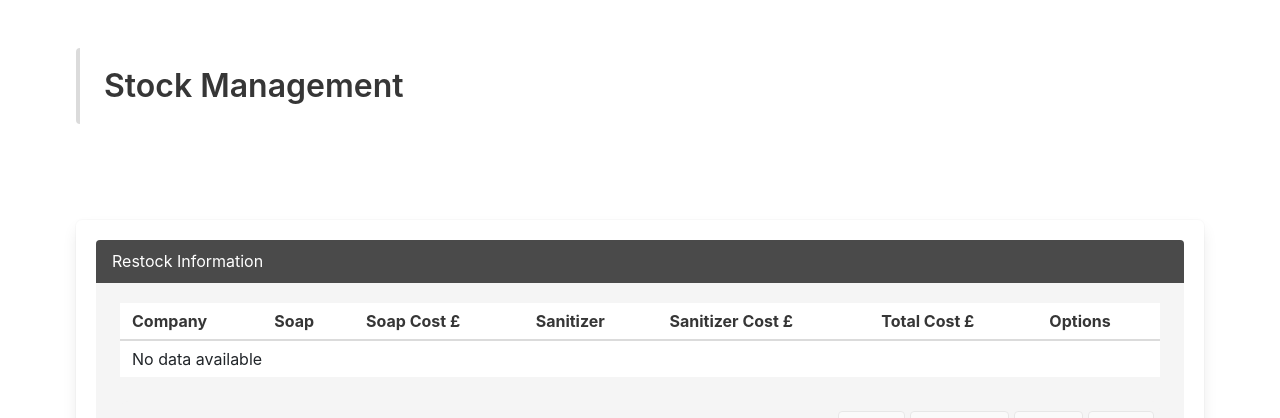
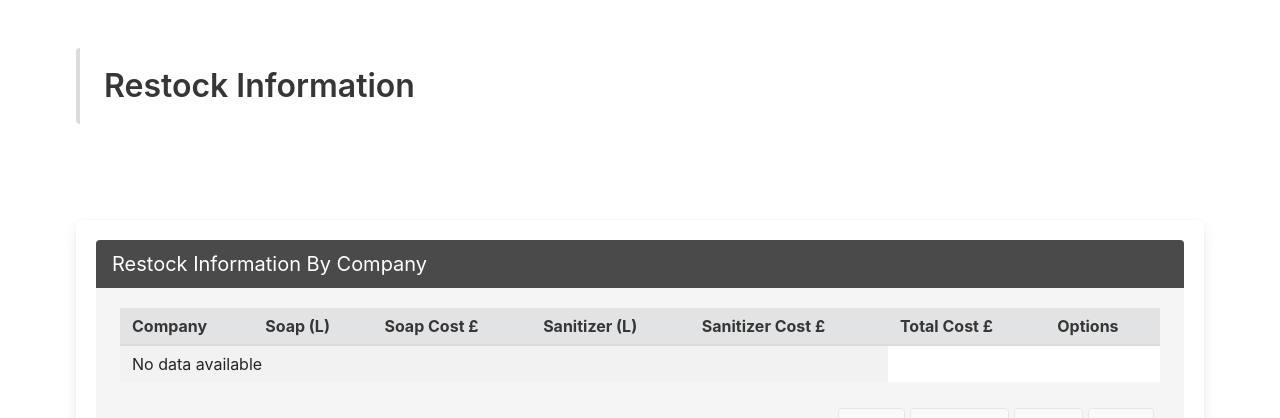
Before and after one commit to zakr0112/Soap-Dispenser, a Django app: page /stock/ in a window 1280 px wide. Shown: the part 96-514 px from the top of the page. Run offline with Django 4.2, Linux system fonts and the light colour scheme; data comes from the database, SQL or seed files in the repository.

Commit message:
Updated pagination and modal

```diff
--- a/soap_project/dispenser/templates/dispenser/stock.html
+++ b/soap_project/dispenser/templates/dispenser/stock.html
@@ -49,7 +49,7 @@
    <section class="section">
       <div class="container">
          <div class="message-body">
-            <h1 class="title">Stock Management</h1>
+            <h1 class="title">Restock Information</h1>
          </div>
       </div>
    </section>
@@ -60,16 +60,17 @@
          <div class="box">
             <article class="message">
                <div class="message-header">
-                     <h3>Restock Information</h3>
+                  <h5 class="is-size-5">Restock Information By Company</h5>
                </div>
                <div class="message-body">
-                     <table class="table is-striped is-fullwidth">
-                           <thead>
+                  <div class="table-responsive"><!-- force bootstrap rather than bulma -->
+                     <table class="table table-striped table-hover table-sm">
+                        <thead class="table-secondary">
                            <tr>
                               <th>Company</th>
-                                 <th>Soap</th>
+                              <th>Soap (L)</th>
                               <th>Soap Cost &pound;</th>
-                                 <th>Sanitizer</th>
+                              <th>Sanitizer (L)</th>
                               <th>Sanitizer Cost &pound;</th>
                               <th>Total Cost &pound;</th>
                               <th>Options</th>
@@ -97,6 +98,7 @@
                            {% endfor %}
                         </tbody>
                      </table>
+                  </div>
                   <div class="pagination-container" style="display: flex; justify-content: space-between; align-items: center; background-color: #f5f5f5; padding: 10px; border-radius: 8px;">
                      <span> Page {{ page_obj.number }} of {{ page_obj.paginator.num_pages }} </span>
                      <nav class="pagination" role="navigation" aria-label="pagination" style="display: flex; gap: 5px;">
@@ -135,31 +137,36 @@
    </script>
 
    <!-- Bootstrap Modal (No Backdrop) -->
-   <div class="modal fade" id="restockDetailsModal" tabindex="-1" aria-labelledby="restockDetailsModalLabel" aria-hidden="true">
-      <div class="modal-dialog">
+   <div class="modal fade" id="restockModal" tabindex="-1" aria-labelledby="restockModalLabel" aria-hidden="true">
+      <div class="modal-dialog modal-lg">
          <div class="modal-content">
             <div class="modal-header">
-               <h3 class="modal-title">Restock History Details</h3>
+               <h5 class="modal-title fs-5" id="restockModalLabel">Restock History Details</h5><!-- this gets replaced in ajex -->
                <button type="button" class="btn-close" data-bs-dismiss="modal" aria-label="Close"></button>
             </div>
             <div class="modal-body">
-               <table class="table table-striped">
+               <div class="table-responsive">
+                  <table class="table table-striped table-hover">
                      <thead>
-                     <tr>
+                        <tr class="table-secondary">
                            <th>Delivery Date</th>
-                        <th>Soap Amount</th>
-                        <th>Soap Price</th>
-                        <th>Sanitizer Amount</th>
-                        <th>Sanitizer Price</th>
-                        <th>Total</th>
+                           <th>Soap Volume</th>
+                           <th>Soap Price &pound;</th>
+                           <th>Sanitizer Volume</th>
+                           <th>Sanitizer Price &pound;</th>
+                           <th>Total Price &pound;</th>
                         </tr>
                      </thead>
                      <tbody id="restock-data">
-                     <!-- Data will be injected here -->
+                        <!-- Restock History Data will be injected here -->
                      </tbody>
+                     <tfoot>
+                        <!-- Sum will be inserted dynamically here -->
+                     </tfoot>
                   </table>
                </div>
-            <div class="modal-footer">
+            </div>
+            <div class="modal-footer bg-secondary-subtle">
                <button type="button" class="btn btn-secondary" data-bs-dismiss="modal">Close</button>
             </div>
          </div>
@@ -180,17 +187,28 @@
                method: "GET",
                success: function(data) {
                   let tableRows = "";
+                  let totalSum = 0; // Initialise the sum of totals!
                   if (data.length > 0) {
                      data.forEach(function(row) {
+                        // convert total to float for addintion of sum
+                        let totalValue = parseFloat(row.Total) || 0;
+                        totalSum += totalValue;
                         tableRows += `<tr>
                            <td>${row.Delivery_Date}</td>
                            <td>${row.Soap_Amount_Bought}</td>
-                                 <td>${row.Soap_Price}</td>
+                           <td>${row.Soap_Price }</td>
                            <td>${row.Sanitizer_Amount_Bought}</td>
                            <td>${row.Sanitizer_Price}</td>
                            <td>${row.Total}</td>
                         </tr>`;
                      });
+                     // Build footer with sum of totals
+                     let footerRow = `
+                        <tr>
+                           <td colspan="5" class="text-end"><strong>Total Price &pound;</strong></td>
+                           <td class="text-center"><strong>${totalSum.toFixed(2)}</strong></td>
+                        </tr>`;
+                     tableRows += footerRow; // ensure footer is added to the output!
                   } else {
                      tableRows = "<tr><td colspan='6' class='text-center'>No data available</td></tr>";
                   }
```
Lines whose indentation alone changed are shown as unchanged.
